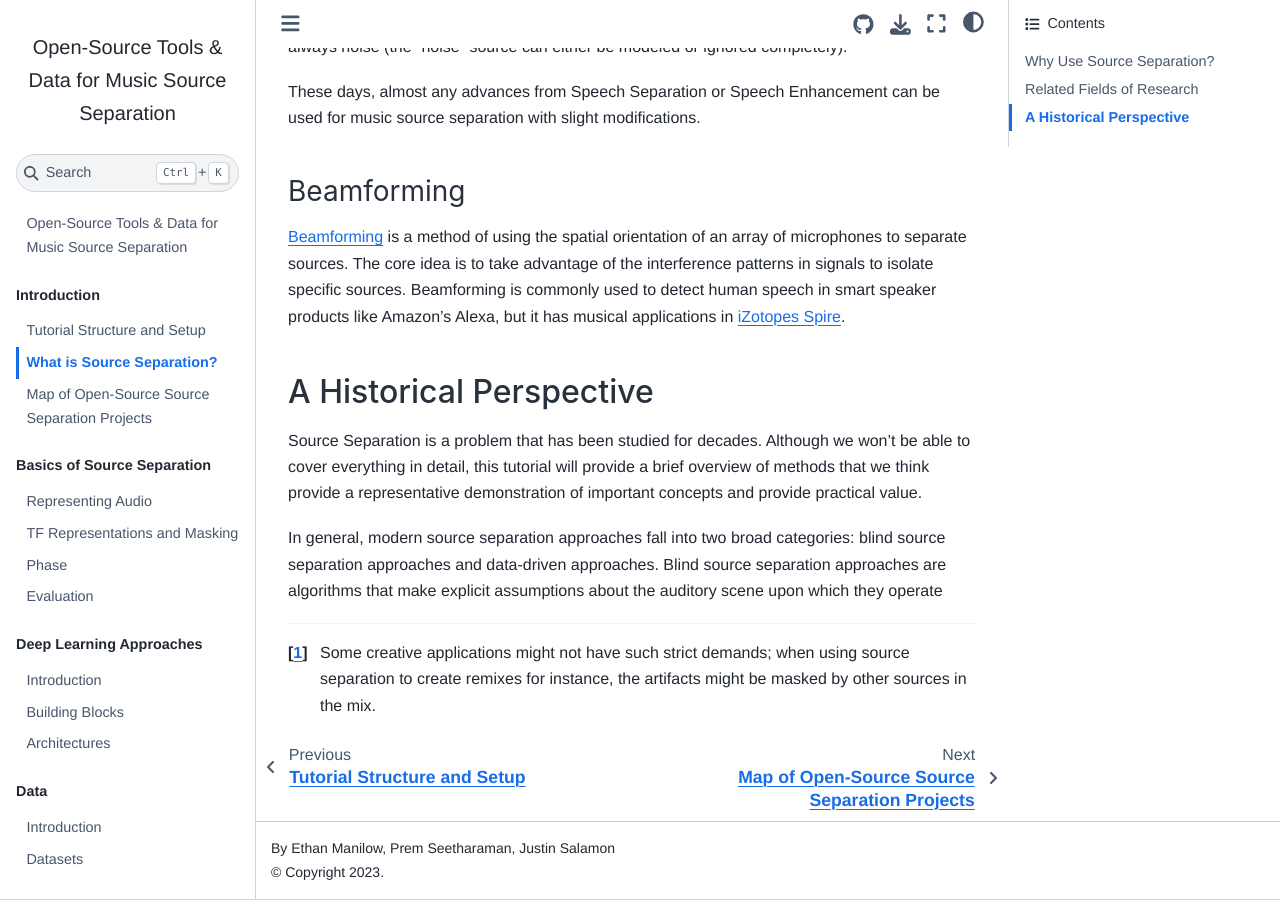
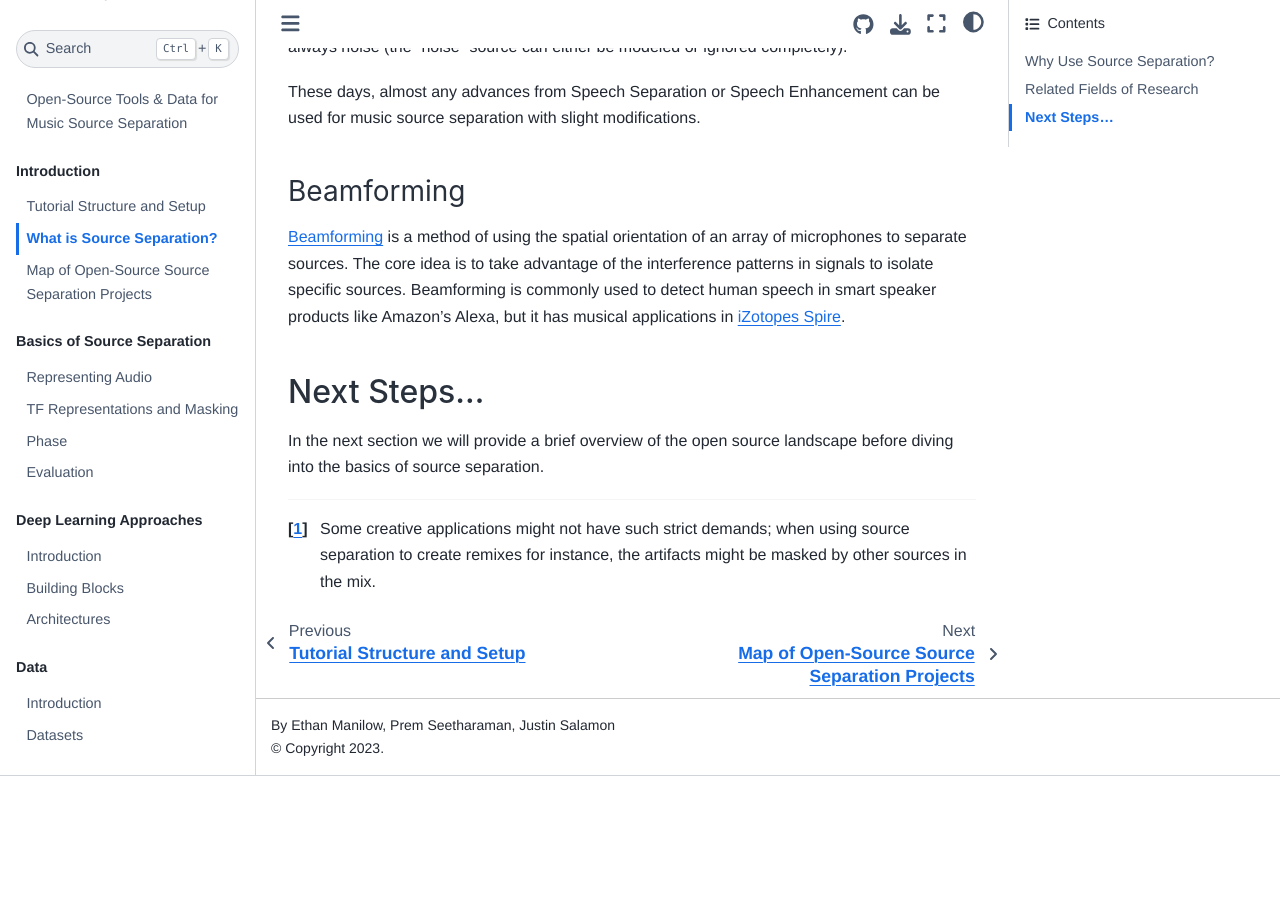
Before and after one commit to source-separation/tutorial, a Jupyter Book: the page built from book/intro/src_sep_101.md, in a window 1280 px wide and 900 px high, scrolled down 3464 px. Built offline with Jupyter Book 1.0.4 settings and Sphinx 7.4.7 and the Sphinx Book theme 1.1.4, drawn with Linux system fonts in a browser that asks for light colours; pages that are not in the unit, such as notebooks, are missing from menus; cross-references to code outside the pages are shown as plain code; after the commit the page ends 4240 px from its top, so only the background shows below that.

Commit message:
Updating first few sections.

```diff
--- a/book/intro/src_sep_101.md
+++ b/book/intro/src_sep_101.md
@@ -147,17 +147,10 @@ speaker products like Amazon's Alexa, but it has musical applications in
 [iZotopes Spire](https://www.izotope.com/en/products/spire-studio.html).
 
 
-## A Historical Perspective
+## Next Steps...
 
-Source Separation is a problem that has been studied for decades. Although we won't
-be able to cover everything in detail, this tutorial will provide a brief overview
-of methods that we think provide a representative demonstration of important concepts and
-provide practical value.
-
-In general, modern source separation approaches fall into two broad categories: blind
-source separation approaches and data-driven approaches. Blind source separation
-approaches are algorithms that make explicit assumptions about the auditory scene
-upon which they operate
+In the next section we will provide a brief overview of the open source landscape
+before diving into the basics of source separation.
 
 
 [^fn1]: Some creative applications might not have such strict demands; when using
```
Also changed, not shown: book/intro/open_src_projects.md (+6 -5 lines).
